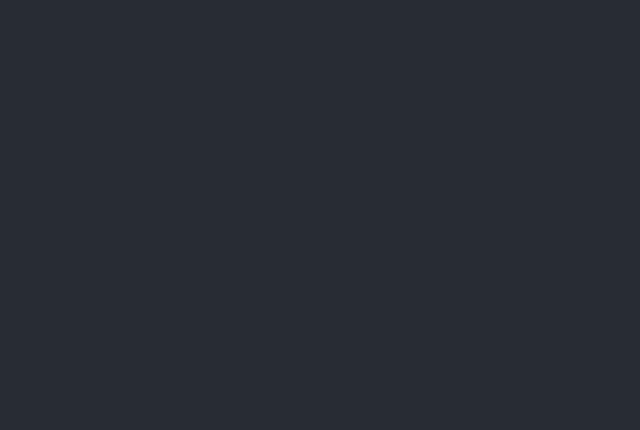
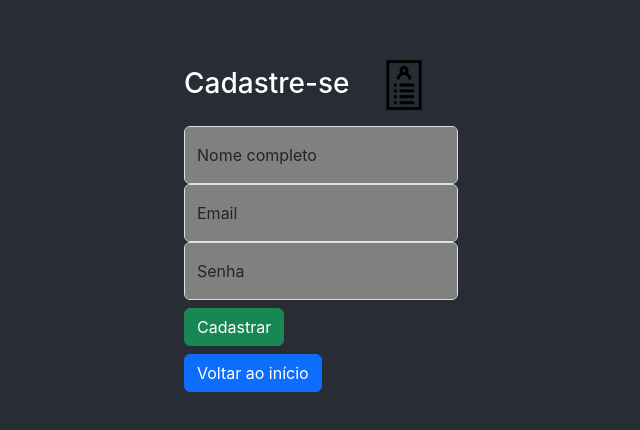
Before and after one commit to iPonzu/appreact, a React (Create React App) app: page /cadastro in a window 1280 px wide. Before the commit this address had no page. Shown: the part 174-604 px from the top of the page, without its empty margins (319-959 px from the left). Built offline with nearby package versions, Linux system fonts and the light colour scheme.

Commit message:
adding front config

```diff
--- a/src/routes/AppNavigation.jsx
+++ b/src/routes/AppNavigation.jsx
@@ -1,6 +1,9 @@
 import { BrowserRouter, Routes, Route } from "react-router-dom";
 import Login from "../screens/Login";
 import Home from "../screens/Home";
+import Cadastro from "../screens/Cadastro";
+import RecuperarSenha from "../screens/RecuperarSenha";
+
 
 
 export default function AppNavigation(){
@@ -9,6 +12,8 @@ export default function AppNavigation(){
             <Routes>
                 <Route path="/" element={<Login />} />
                 <Route path="/home" element={<Home />} />
+                <Route path="/cadastro" element={<Cadastro />}/>
+                <Route path="/recuperarsenha" element={<RecuperarSenha />}/>
             </Routes>
         </BrowserRouter>
     )
--- /dev/null
+++ b/src/screens/Cadastro.jsx
@@ -0,0 +1,102 @@
+import auth, { db } from '../firebase/_login'
+import { doc, setDoc } from 'firebase/firestore'
+import { createUserWithEmailAndPassword } from 'firebase/auth'
+import { useState } from 'react'
+import { useNavigate } from 'react-router-dom'
+import { Image } from 'react-bootstrap'
+import '../components/css/_global.css'
+
+export default function Cadastro(){
+    const [email, setEmail] = useState('')
+    const [password, setPassword] = useState('')
+    const [nome, setNome] = useState('')
+    const navigate = useNavigate()
+
+    const cadastro = async () => {
+        try {
+            const usuario = await createUserWithEmailAndPassword(auth, email, password)
+            const uid = await usuario.user.uid
+            await setDoc(doc(db, 'usuarios', uid), {
+                nome: nome,
+                email: email,
+                password: password
+            })
+            navigate('/')
+        } catch (error) {
+            alert(`Algum erro ocorreu, tente novamente ${error}`)
+        }
+    }
+    return(
+        <>
+            <main className='form-signin w-100 d-flex justify-content-center align-items-center vh-100'>
+                <form onSubmit={cadastro}>
+                    <h3 className='mb-3 text-white w-60'>
+                        Cadastre-se
+                    <Image
+                        style={{paddingLeft: '30px', width: '80px'}}
+                        src="/images/registerLogo.png"
+
+                    />
+                    </h3>
+                    <div className='form-floating p-0'>
+                        <input
+                            type='text'
+                            className='form-control'
+                            id='floatingInput'
+                            placeholder='Nome'
+                            onChange={(e) => setNome(e.target.value)}
+                            style={{
+                                backgroundColor: 'grey',
+                                color: 'black'
+                            }}
+                        />
+                        <label htmlFor='floatingInput'>Nome completo</label>
+                    </div>
+                    <div className='form-floating p-0'>
+                        <input
+                            type='email'
+                            className='form-control'
+                            id='floatingInput'
+                            placeholder='Email'
+                            onChange={(e) => setEmail(e.target.value)}
+                            style={{
+                                backgroundColor: 'grey',
+                                color: 'black'
+                            }}
+                        />
+                        <label htmlFor='floatingInput'>Email</label>
+                    </div>
+                    <div className='form-floating p-0'>
+                        <input
+                            type="password"
+                            className="form-control"
+                            id="floatingPassword"
+                            placeholder="*****"
+                            onChange={(e) => setPassword(e.target.value)}
+                            style={{
+                                backgroundColor: 'grey',
+                                color: 'black'
+                            }}
+                        />
+                        <label htmlFor="floatingInput">Senha</label>
+                    </div>
+                    <button
+                        type='submit'
+                        className='btn btn-success mt-2'
+                        onClick={cadastro}
+                    >
+                        Cadastrar
+                    </button>
+                    <button
+                        style={{ display: "flex", gap: '90px' }}
+                        type='button'
+                        className='btn btn-primary mt-2 mr-10'
+                        onClick={() => navigate ('/')}
+                    >
+                        Voltar ao início
+                    </button>
+                </form>
+            </main>
+        </>
+    )
+}
--- a/src/screens/Home.jsx
+++ b/src/screens/Home.jsx
@@ -1,9 +1,10 @@
 import '../components/css/_global.css'
+import _header from '../components/_header'
 
 export default function Home(){
     return(
         <>
-            <h1 className='text-black'>do: homepage</h1>
+            <_header />
         </>
     )
 }
--- a/src/screens/Login.jsx
+++ b/src/screens/Login.jsx
@@ -1,6 +1,8 @@
 import { useState } from 'react'
 import { useNavigate } from 'react-router-dom'
 import { Image } from 'react-bootstrap'
+import { signInWithEmailAndPassword } from 'firebase/auth'
+import auth from '../firebase/_login'
 import '../components/css/_global.css'
 
 export default function Login(){
@@ -8,22 +10,38 @@ export default function Login(){
     const [password, setPassword] = useState('')
     const navigate = useNavigate()
 
-    return(
+    const login = async (event) => {
+        event.preventDefault();
+        try{
+            const usuario = await signInWithEmailAndPassword(auth, email, password)
+            console.log(usuario)
+            navigate('/Home')
+        }catch(error){
+            alert(`Credenciais incorretas ${error}`)
+        }
+    }
+
+    return (
         <>
             <main className='form-signin w-100 d-flex justify-content-center align-items-center vh-100'>
-                 <form>
+                <form onSubmit={login}>
+                    <h3 className='mb-3 text-white w-60'>
+                        Acesse com suas credenciais
                     <Image
+                        style={{width: '80px', paddingLeft: '30px'}}
                         src="/images/loginLogo.png"
                     />
-                    <h3 className='mb-3 text-white w-60'>Acesse com suas credenciais</h3>
+                    </h3>
                     <div className='form-floating p-0'>
                         <input
                             type='email'
                             className='form-control'
                             id='floatingInput'
                             placeholder='Email'
+                            onChange={(e) => setEmail(e.target.value)}
                             style={{
-                                backgroundColor: 'grey'
+                                backgroundColor: 'grey',
+                                color: 'black',
                             }}
                         />
                         <label htmlFor='floatingInput'>Email</label>
@@ -34,18 +52,35 @@ export default function Login(){
                             className="form-control"
                             id="floatingPassword"
                             placeholder="*****"
+                            onChange={(e) => setPassword(e.target.value)}
                             style={{
-                                backgroundColor: 'grey'
+                                backgroundColor: 'grey',
+                                color: 'black'
                             }}
                         />
                         <label htmlFor="floatingInput">Senha</label>
                     </div>
-                    <button
-                        className="btn btn-success w-20 py-2 mt-2"
-                        type="submit"
-                        onClick={() => navigate("/Home")}>
-                        Acessar
-                    </button>
+                    <div style={{ display: 'flex', flexDirection: 'row', gap: '5px' }}>
+                        <button
+                            className="btn btn-outline-success mt-2"
+                            type="submit"
+                            onClick={login}
+                            >
+                            Acessar
+                        </button>
+                        <button
+                            className="btn btn-outline-warning mt-2"
+                            onClick={() => navigate('/Cadastro')}
+                        >
+                            Cadastrar-se
+                        </button>
+                        <button
+                            className='btn btn-outline-danger mt-2'
+                            onClick={() => navigate('/RecuperarSenha')}
+                        >
+                            Recuperar senha
+                        </button>
+                    </div>
                 </form>
             </main>
         </>
--- /dev/null
+++ b/src/screens/RecuperarSenha.jsx
@@ -0,0 +1,63 @@
+import { Image } from "react-bootstrap";
+import { useNavigate } from "react-router-dom";
+import { getAuth, sendPasswordResetEmail } from "firebase/auth";
+import '../components/css/_global.css'
+import { useState } from "react";
+
+export default function RecuperarSenha(){
+    const [email, setEmail] = useState('');
+    const navigate = useNavigate()
+
+    const recuperarSenha = async () => {
+        try {
+            const auth = getAuth()
+            await sendPasswordResetEmail(auth, email)
+            navigate('/')
+        } catch (error) {
+            alert(`Email não existente ${error}`)
+        }
+    }
+    return(
+        <>
+            <main className='form-signin w-100 d-flex justify-content-center align-items-center vh-100'>
+                <form onSubmit={recuperarSenha}>
+                    <h3 className='mb-3 text-white w-60'>
+                        Recuperar senha
+                        <Image
+                            style={{paddingLeft: '30px', width: '80px'}}
+                            src="/images/forgotPasswordLogo.png"
+                        />
+                    </h3>
+                    <div className='form-floating p-0'>
+                        <input
+                            type='email'
+                            className='form-control'
+                            id='floatingInput'
+                            placeholder='Email'
+                            style={{
+                                backgroundColor: 'grey',
+                                color: 'black'
+                            }}
+                        />
+                        <label htmlFor='floatingInput'>Email</label>
+                    </div>
+                    <button
+                        type='submit'
+                        className='btn btn-success mt-2'
+                        onClick={recuperarSenha}
+                    >
+                        Enviar
+                    </button>
+                    <button
+                        style={{ display: "flex", gap: '90px' }}
+                        type='button'
+                        className='btn btn-primary mt-2 mr-10'
+                        onClick={() => navigate('/')}
+                    >
+                        Voltar ao login
+                    </button>
+                </form>
+            </main>
+        </>
+    )
+}
```
